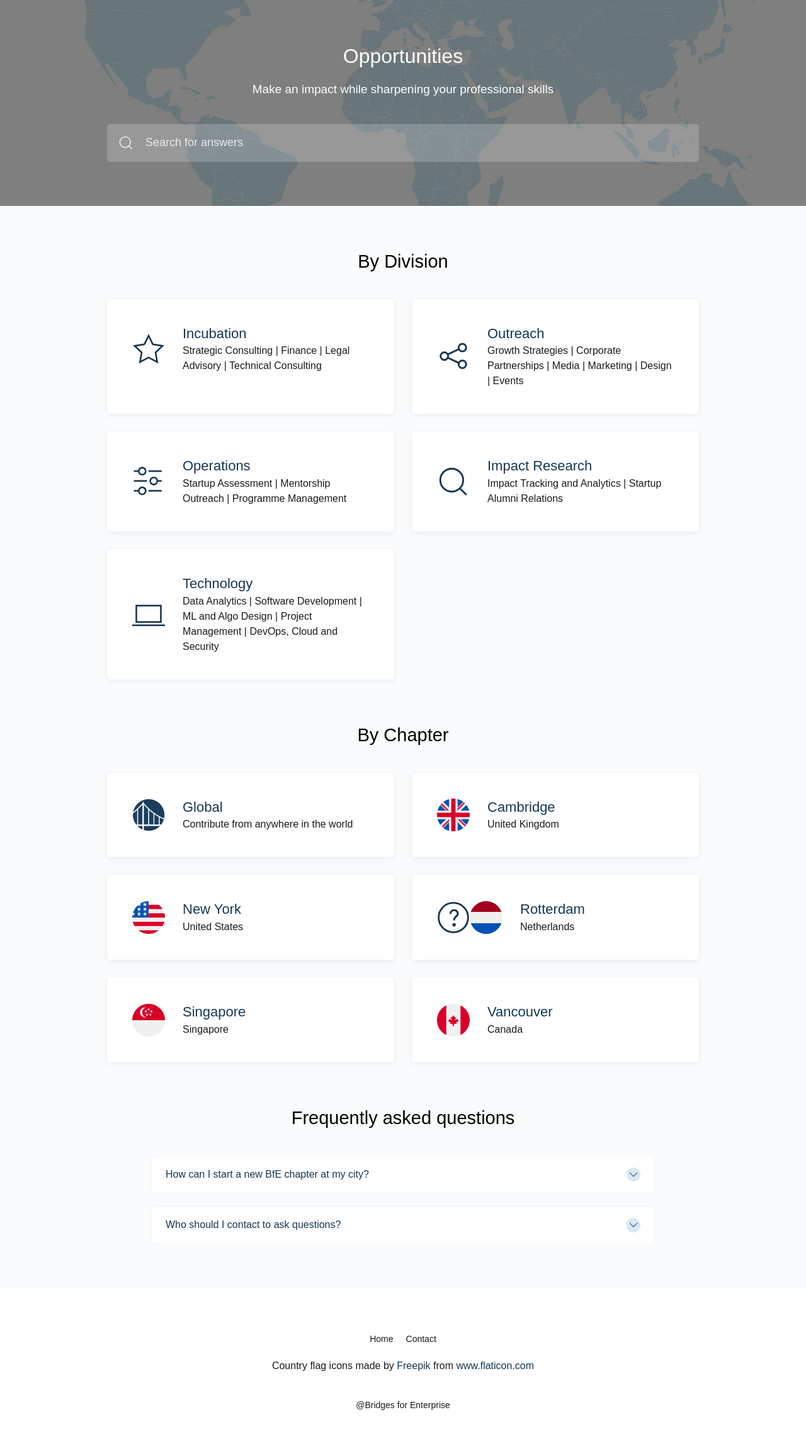
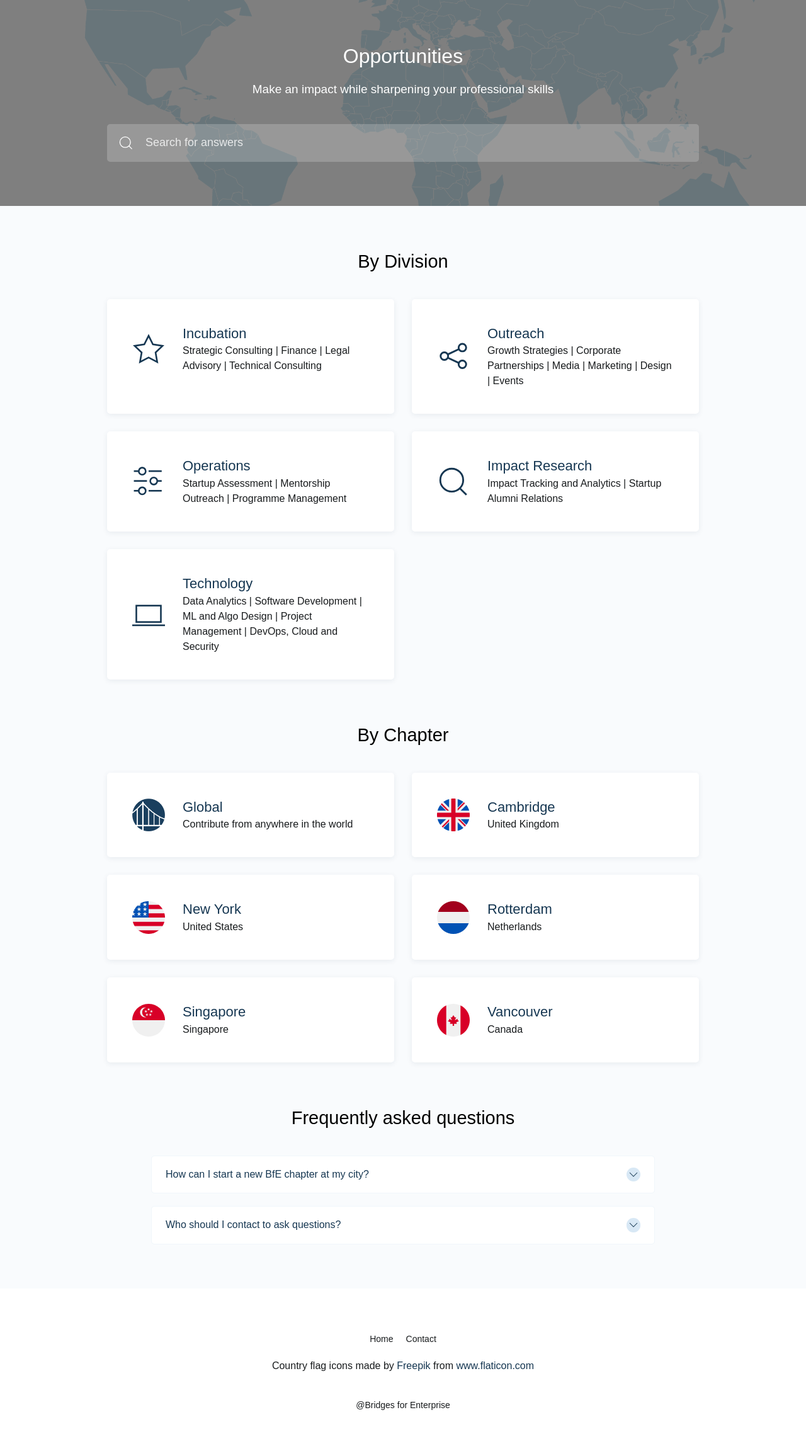
Before and after one commit to bfe-tech-recruitment/Opps-page, a Jekyll site: the page built from index.md, in a window 1280 px wide. Shown: the whole page at 63% size. Built offline with Jekyll 4.4.1, drawn with Linux system fonts in a browser that asks for light colours; some web fonts are replaced.

Commit message:
fix categories and edit bfe png

```diff
--- a/_data/home_categories.yml
+++ b/_data/home_categories.yml
@@ -52,7 +52,6 @@
     - permalink: /rotterdam/
       title: Rotterdam
       desc: Netherlands
-      icon: question
       custom-icon: netherlands.svg
 
     - permalink: /singapore/
```
Also changed, not shown: assets/icon/bfe.png.
